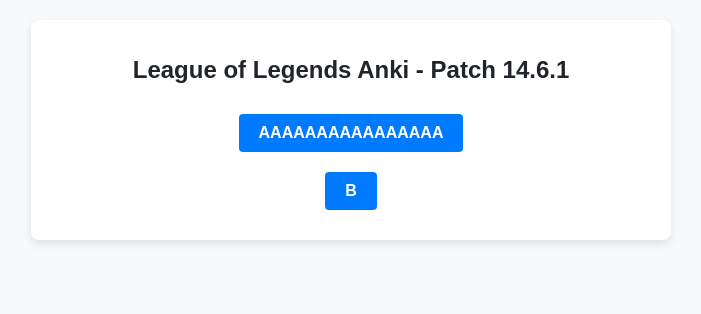
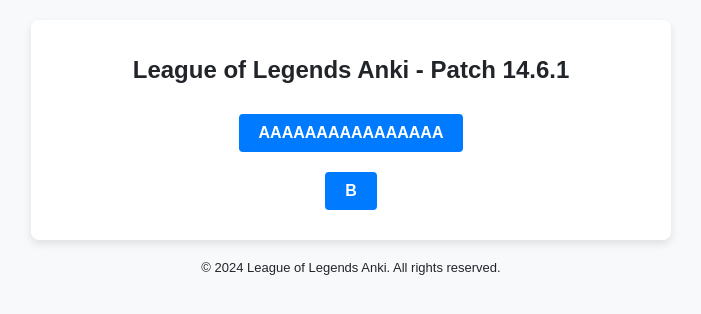
Before and after one commit to 53b29461/young-badlands, a Flask app: page / in a window 1280 px wide. Shown: the top 314 px of the page, without its empty margins (289-990 px from the left). Run offline with Flask 3, Linux system fonts and the light colour scheme.

Commit message:
copy right

```diff
--- a/static/styles.css
+++ b/static/styles.css
@@ -150,3 +150,9 @@ input[type="submit"]:hover {
     height: 100px;
     margin: 10px;
 }
+
+footer {
+    text-align: center;
+    font-size: small;
+    margin-top: 20px;
+}
--- a/templates/index.html
+++ b/templates/index.html
@@ -11,4 +11,7 @@
         <a href="/quiz_b" class="index-link">B</a>
     </div>
 </body>
+<footer>
+    <p>&copy; 2024 League of Legends Anki. All rights reserved.</p>
+</footer>
 </html>
```
